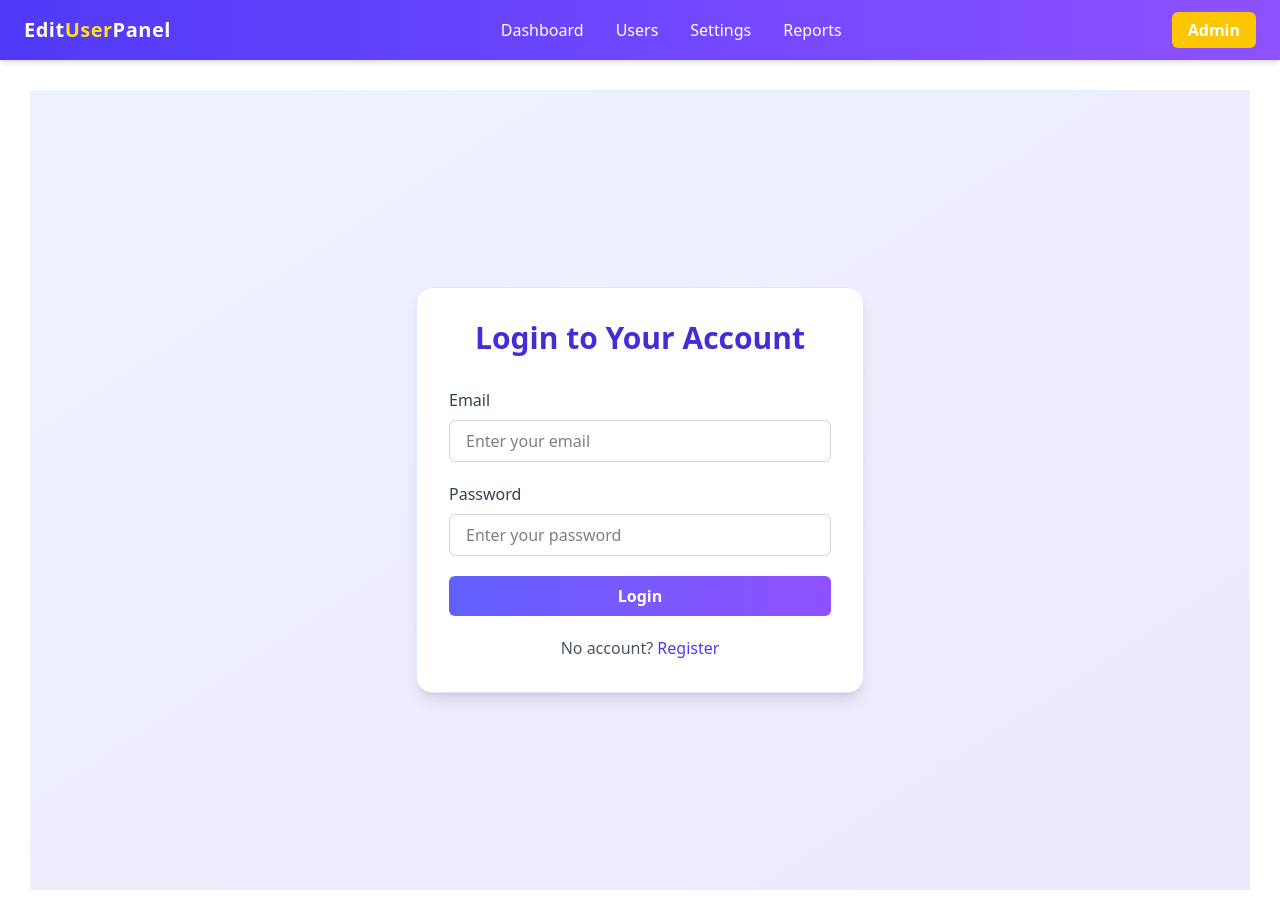
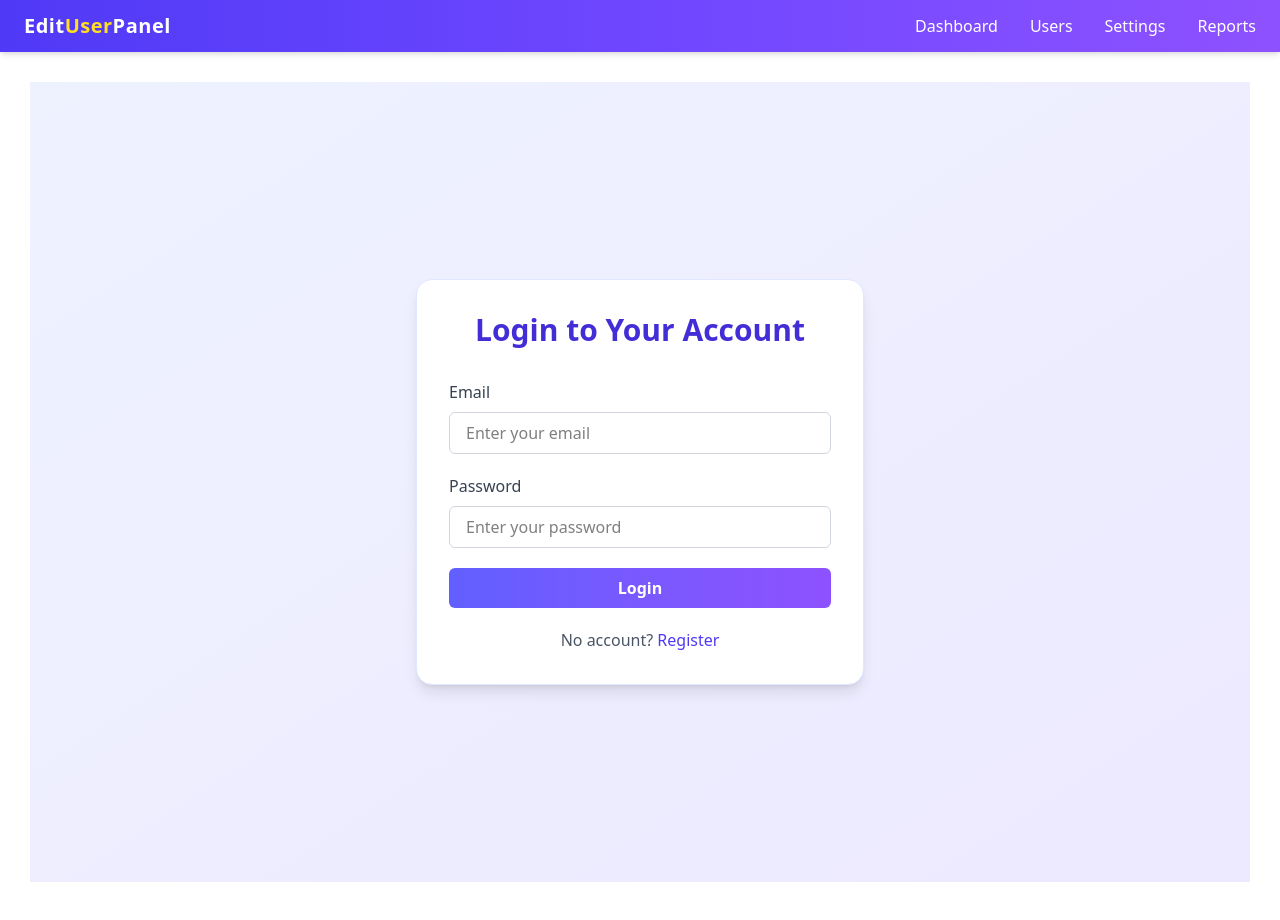
Before and after one commit to Gokula-kannan-M/Final-Express-MongoDB-Deploy, a React (Vite) app: page / in a window 1280 px wide. Built offline with nearby package versions, Linux system fonts and the light colour scheme.

Commit message:
admin button commented

```diff
--- a/src/components/Navbar.jsx
+++ b/src/components/Navbar.jsx
@@ -21,11 +21,11 @@
         </ul>
 
         {/* User Avatar / Login Button */}
-        <div className="hidden md:flex items-center space-x-4">
+        {/* <div className="hidden md:flex items-center space-x-4">
           <button className="text-white bg-yellow-400 hover:bg-yellow-500 font-semibold px-4 py-1.5 rounded-md transition duration-200">
             Admin
           </button>
-        </div>
+        </div> */}
 
         {/* Mobile Toggle Button */}
         <button
```
